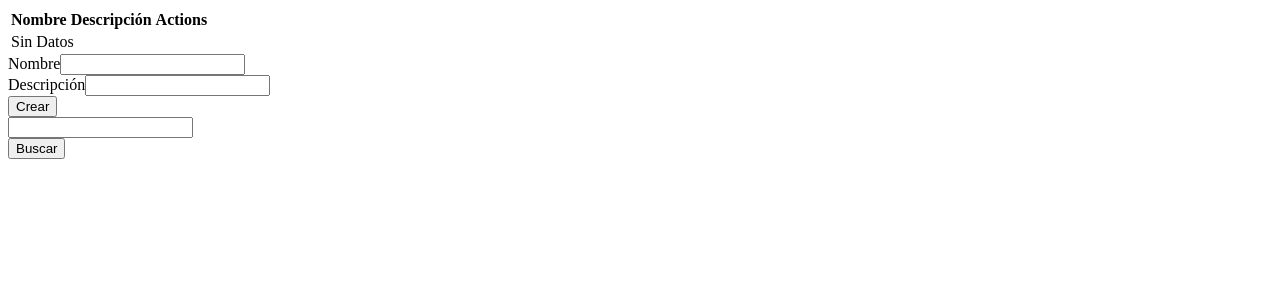
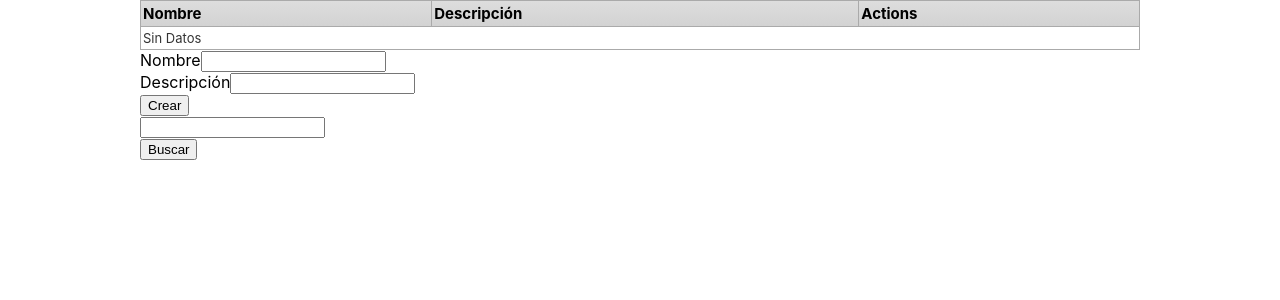
Before and after one commit to ethanial1/Posts_React_Python, a React (Create React App) app in the folder client/: page / in a window 1280 px wide. Shown: the top 300 px of the page. Built offline with nearby package versions, Linux system fonts and the light colour scheme.

Commit message:
Estilos css de la tabla

```diff
--- a/client/src/App.js
+++ b/client/src/App.js
@@ -2,6 +2,8 @@ import React from "react";
 import FormCreate from "./components/Form/FormCreate";
 import FormFiltro from "./components/Form/FormFiltro";
 import Table from "./components/Table/Table";
+
+import './index.css'
 
 function App() {
   return (
--- a/client/src/components/Table/Table.jsx
+++ b/client/src/components/Table/Table.jsx
@@ -3,6 +3,8 @@ import { useEffect } from "react";
 import { useSelector, useDispatch } from "react-redux";
 import { getAllPost, deletePost } from "../../redux/actions/actions";
 import Row from "../Row/Row";
+
+import st from './Table.module.css';
 
 const Table = () => {
     const { allPosts, filteredPost } = useSelector((state) => state);
@@ -17,8 +19,8 @@ const Table = () => {
     };
 
     return (
-        <table>
-        <thead>
+        <table className={st.table}>
+            <thead className={st.head}>
                 <tr>
                     <th>Nombre</th>
                     <th>Descripción</th>
@@ -57,3 +59,34 @@ const Table = () => {
 };
 
 export default Table;
+
+/**
+ *
+ * <table class="blueTable">
+<thead>
+<tr>
+<th>head1</th>
+<th>head2</th>
+<th>head3</th>
+</tr>
+</thead>
+<tfoot>
+<tr>
+<td colspan="3">
+<div class="links"><a href="#">&laquo;</a> <a class="active" href="#">1</a> <a href="#">2</a> <a href="#">3</a> <a href="#">4</a> <a href="#">&raquo;</a></div>
+</td>
+</tr>
+</tfoot>
+<tbody>
+<tr>
+<td>cell1_1</td><td>cell2_1</td><td>cell3_1</td></tr>
+<tr>
+<td>cell1_2</td><td>cell2_2</td><td>cell3_2</td></tr>
+<tr>
+<td>cell1_3</td><td>cell2_3</td><td>cell3_3</td></tr>
+<tr>
+<td>cell1_4</td><td>cell2_4</td><td>cell3_4</td></tr>
+</tbody>
+</tr>
+</table>
+ */
--- /dev/null
+++ b/client/src/components/Table/Table.module.css
@@ -0,0 +1,45 @@
+table.table {
+  width: 100%;
+  text-align: left;
+  border-collapse: collapse;
+}
+table.table td, table.table th {
+  border: 1px solid #AAAAAA;
+  padding: 3px 2px;
+}
+
+table.table tbody td {
+  font-size: 13px;
+  color: #333333;
+}
+table.table tr:nth-child(even) {
+  background: #e6e6e6;
+}
+
+table.table tr:hover {
+    background: #bbbaba;;
+}
+
+table.table thead {
+  background: #D2D2D2;
+  background: -moz-linear-gradient(top, #dddddd 0%, #d6d6d6 66%, #D2D2D2 100%);
+  background: -webkit-linear-gradient(top, #dddddd 0%, #d6d6d6 66%, #D2D2D2 100%);
+  background: linear-gradient(to bottom, #dddddd 0%, #d6d6d6 66%, #D2D2D2 100%);
+}
+table.table thead th {
+  font-size: 15px;
+  font-weight: bold;
+}
+table.table tfoot {
+  font-weight: bold;
+}
+table.table tfoot .links {
+  text-align: right;
+}
+table.table tfoot .links a{
+  display: inline-block;
+  background: #1C6EA4;
+  color: #FFFFFF;
+  padding: 2px 8px;
+  border-radius: 5px;
+}
--- a/client/src/index.css
+++ b/client/src/index.css
@@ -11,3 +11,8 @@ code {
   font-family: source-code-pro, Menlo, Monaco, Consolas, 'Courier New',
     monospace;
 }
+
+.App {
+  max-width: 1000px;
+  margin: auto;
+}
```
Also changed, not shown: 1 other file (tests, documents, lock files or other folders). Lines whose indentation alone changed are shown as unchanged.
